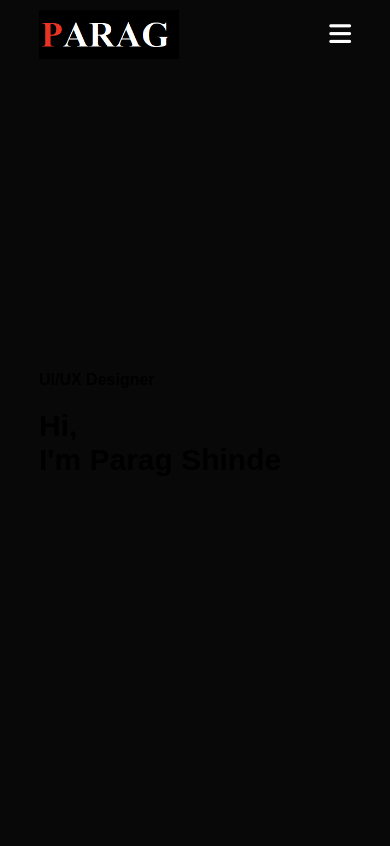
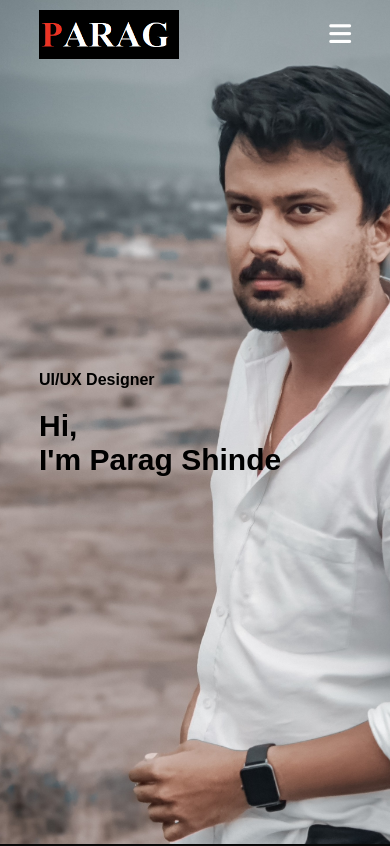
Before and after one commit to Parag3195/Portfolio_Parag_Shinde, a plain HTML site: page index.html in a window 390 px wide. Shown: the top 846 px of the page. Drawn offline with Linux system fonts and the light colour scheme.

Commit message:
Add files via upload

```diff
--- a/style.css
+++ b/style.css
@@ -14,7 +14,7 @@ body{
 #header{
     width: 100%;
     height: 100vh;
-    background-image: url(images/phone-background1.jpg);
+    background-image: url(phone-background1.jpg);
     background-size: cover;
     background-position: center;
 }
@@ -330,7 +330,7 @@ nav .fa-solid{
 
 @media only screen and (max-width:600px){
     #header{
-        background-image: url(images/phone-background.jpg);
+        background-image: url(phone-background.jpg);
     }
     .header-text{
         margin-top: 100%;
```
